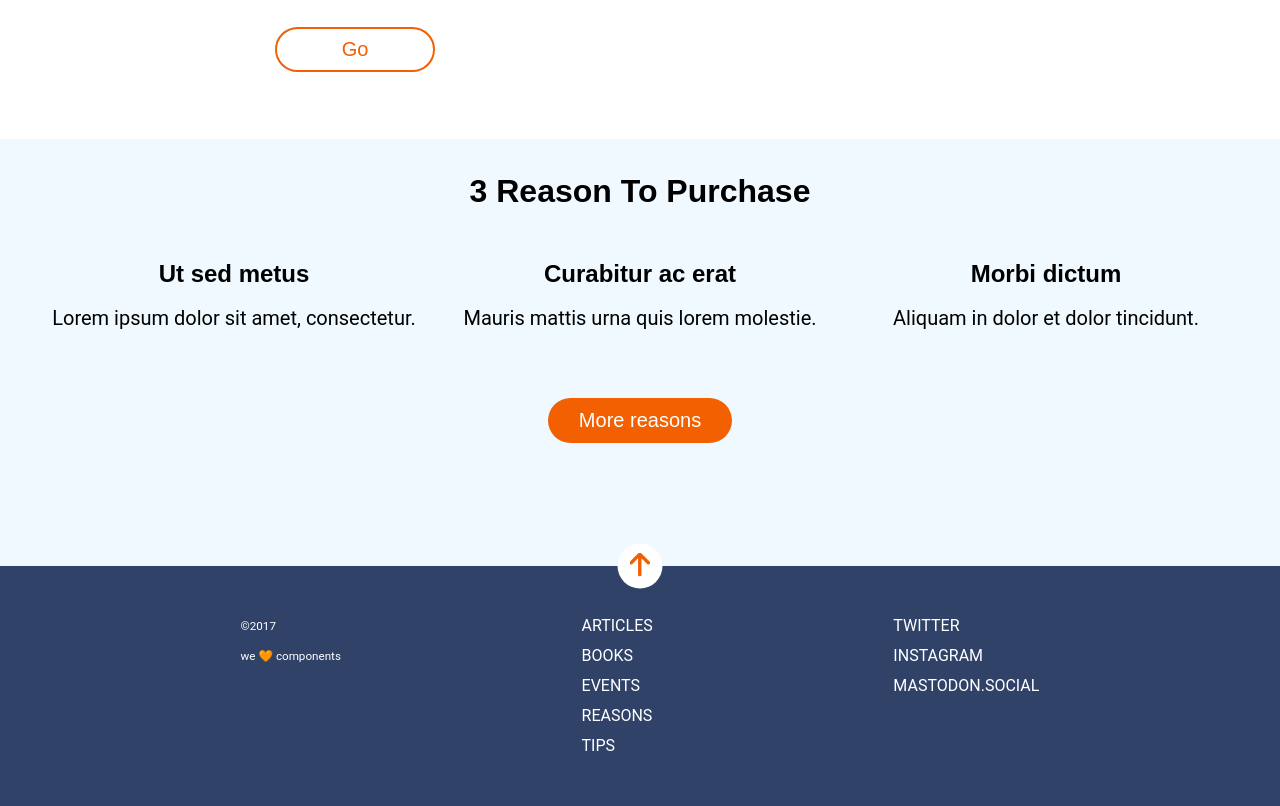
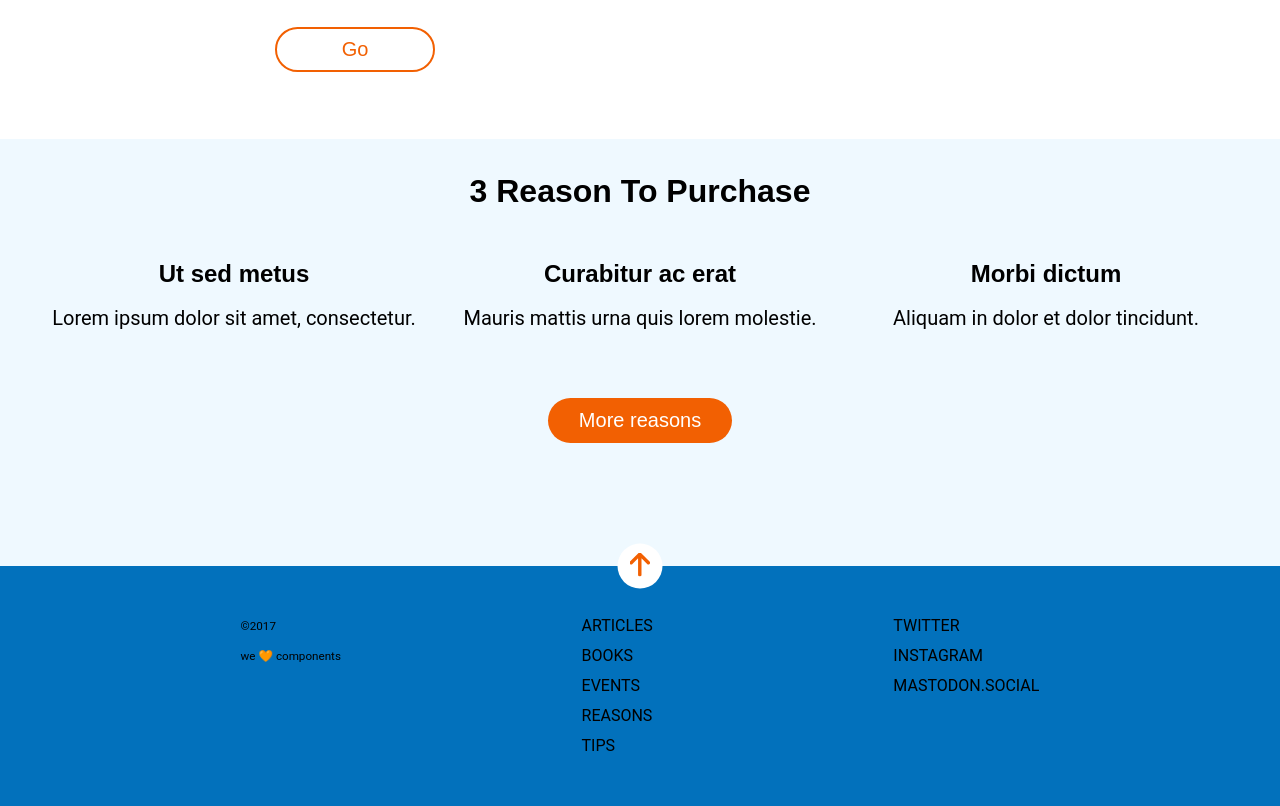
Before and after one commit to Adalab/modulo-1-evaluacion-final-GemaPujalte, a website: page docs/index.html in a window 1280 px wide. Shown: the part 1021-1827 px from the top of the page. Drawn offline with nearby package versions, Linux system fonts and the light colour scheme; files that its build step writes are made by us from their sources.

Commit message:
add change footer

```diff
--- a/src/scss/layout/_footer.scss
+++ b/src/scss/layout/_footer.scss
@@ -1,5 +1,5 @@
 .footer {
-  background-color: $dark-grey-blue;
+  background-color: $bluesky;
   height: 465px;
   font-family: $font-header;
   position: relative;
@@ -7,6 +7,7 @@
   flex-direction: column;
   justify-content: center;
   text-align: center;
+  color: $black;
 
   @media all and (min-width: 768px) {
     height: 240px;
@@ -68,18 +69,18 @@
   }
 
   &__nav {
-    margin-bottom: 30px;
+    padding-bottom: 45px;
   }
 
   &__links {
-    color: $white;
+    color: $black;
     text-decoration: none;
   }
 
   &-copyright {
     display: flex;
     flex-direction: column;
-    color: white;
+    color: $black;
     font-size: 14px;
     line-height: 30px;
   }
```
